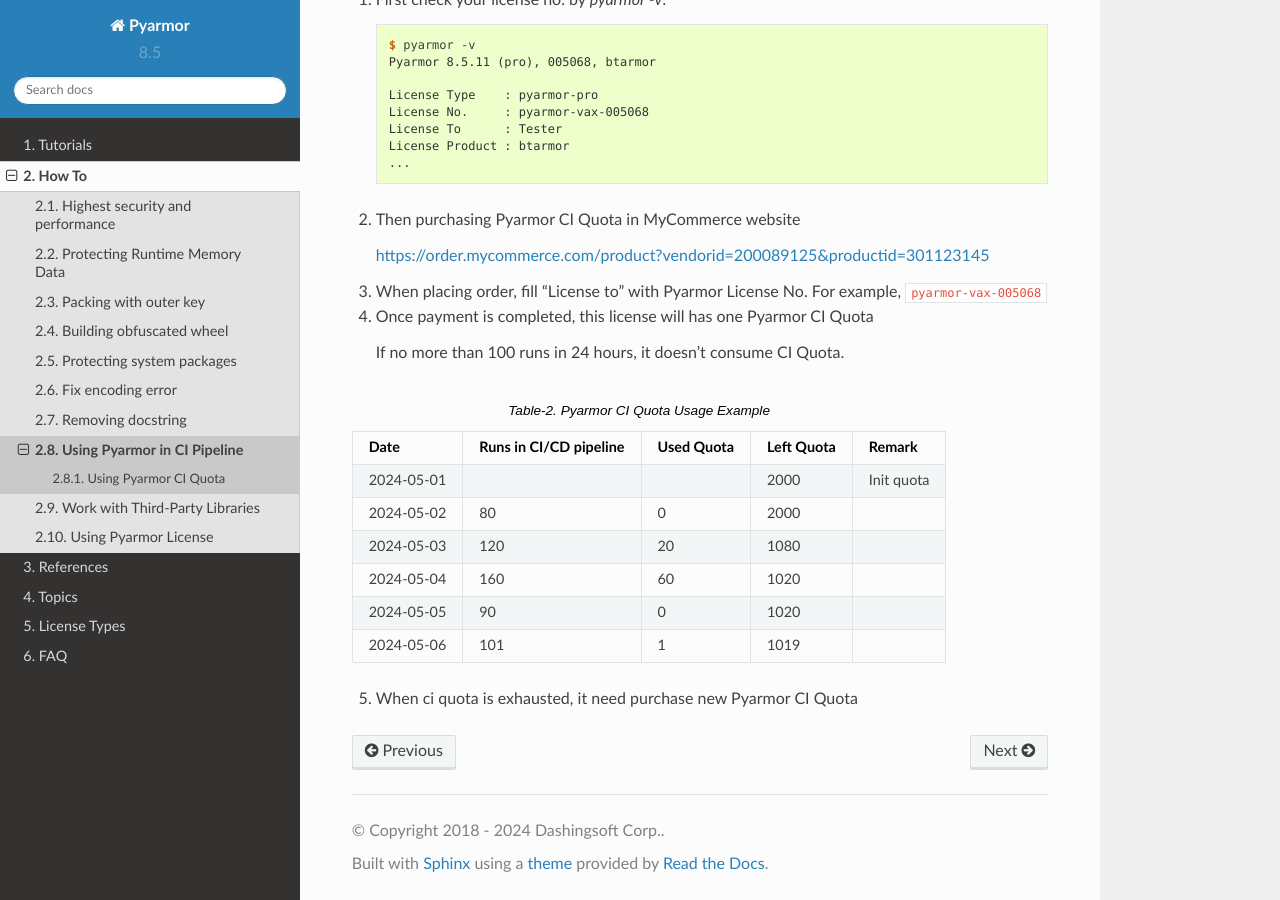
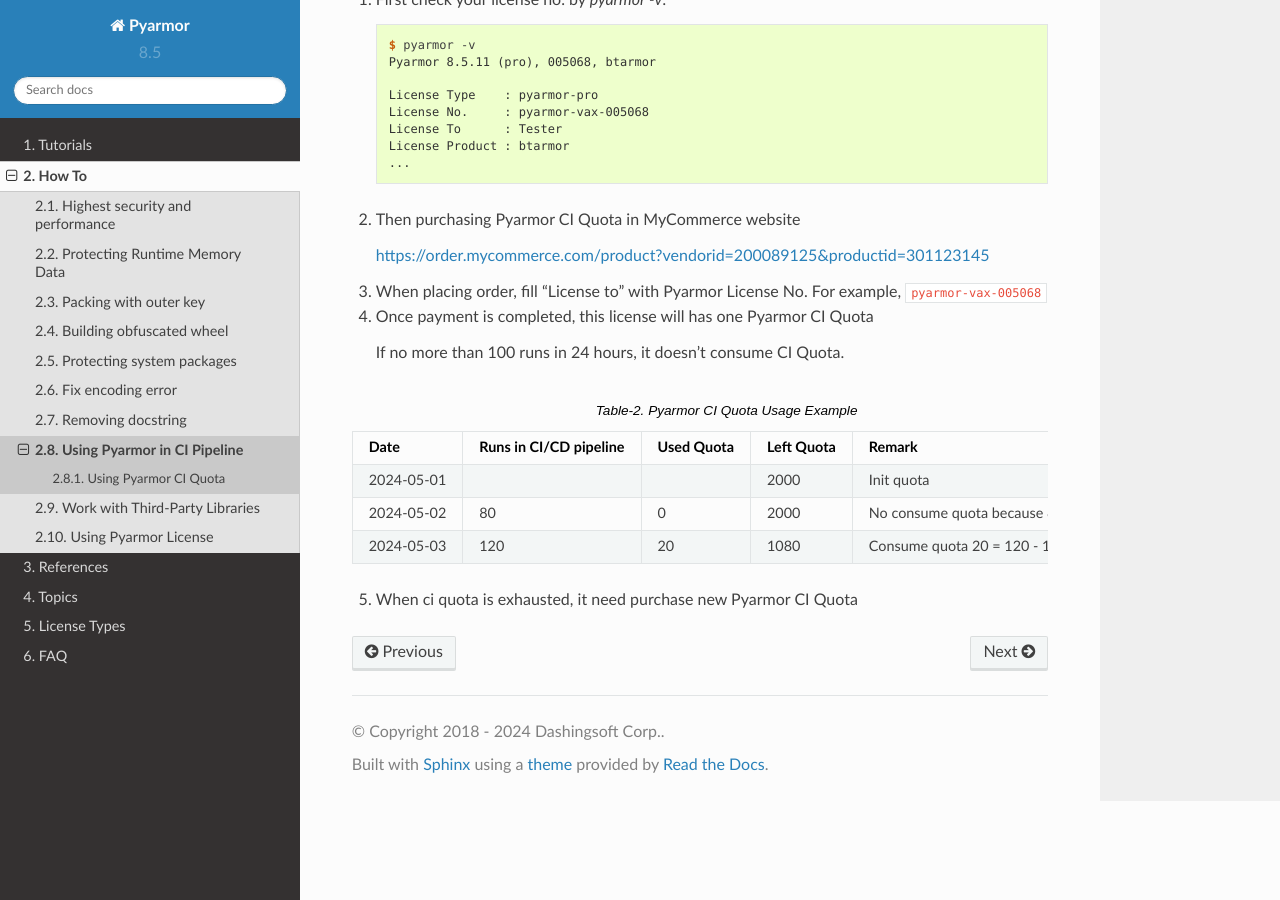
Before and after one commit to dashingsoft/pyarmor, a Sphinx documentation site: the page built from docs/how-to/ci.rst, in a window 1280 px wide and 900 px high, scrolled down 1735 px. Built offline with Sphinx 7.4.7 and the Read the Docs theme 2.0.0, drawn with Linux system fonts in a browser that asks for light colours.

Commit message:
Refine doc

```diff
--- a/docs/how-to/ci.rst
+++ b/docs/how-to/ci.rst
@@ -121,27 +121,12 @@
      - 80
      - 0
      - 2000
-     -
+     - No consume quota because 80 < 100
    * - 2024-05-03
      - 120
      - 20
      - 1080
-     -
-   * - 2024-05-04
-     - 160
-     - 60
-     - 1020
-     -
-   * - 2024-05-05
-     - 90
-     - 0
-     - 1020
-     -
-   * - 2024-05-06
-     - 101
-     - 1
-     - 1019
-     -
+     - Consume quota 20 = 120 - 100
 
 5. When ci quota is exhausted, it need purchase new Pyarmor CI Quota
 
```
